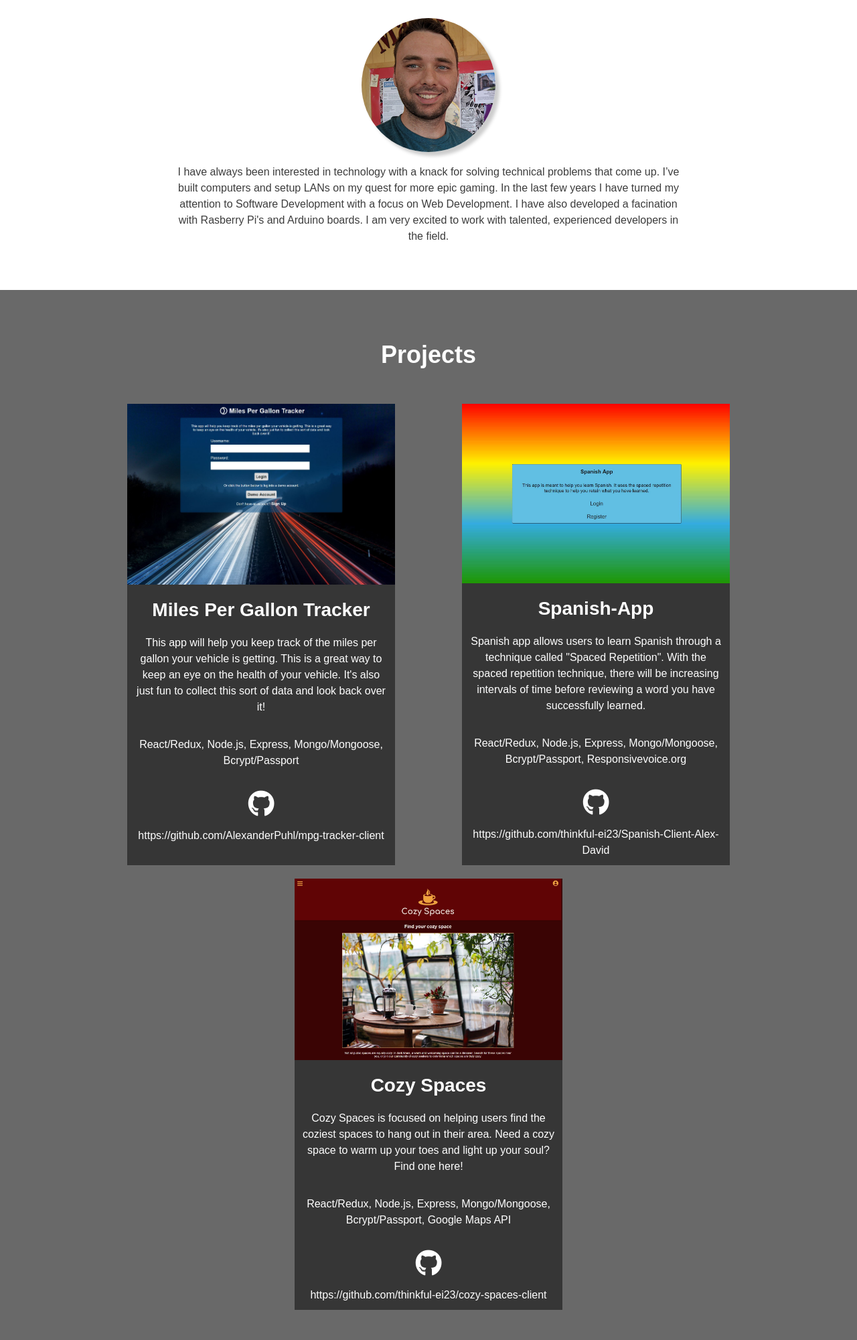
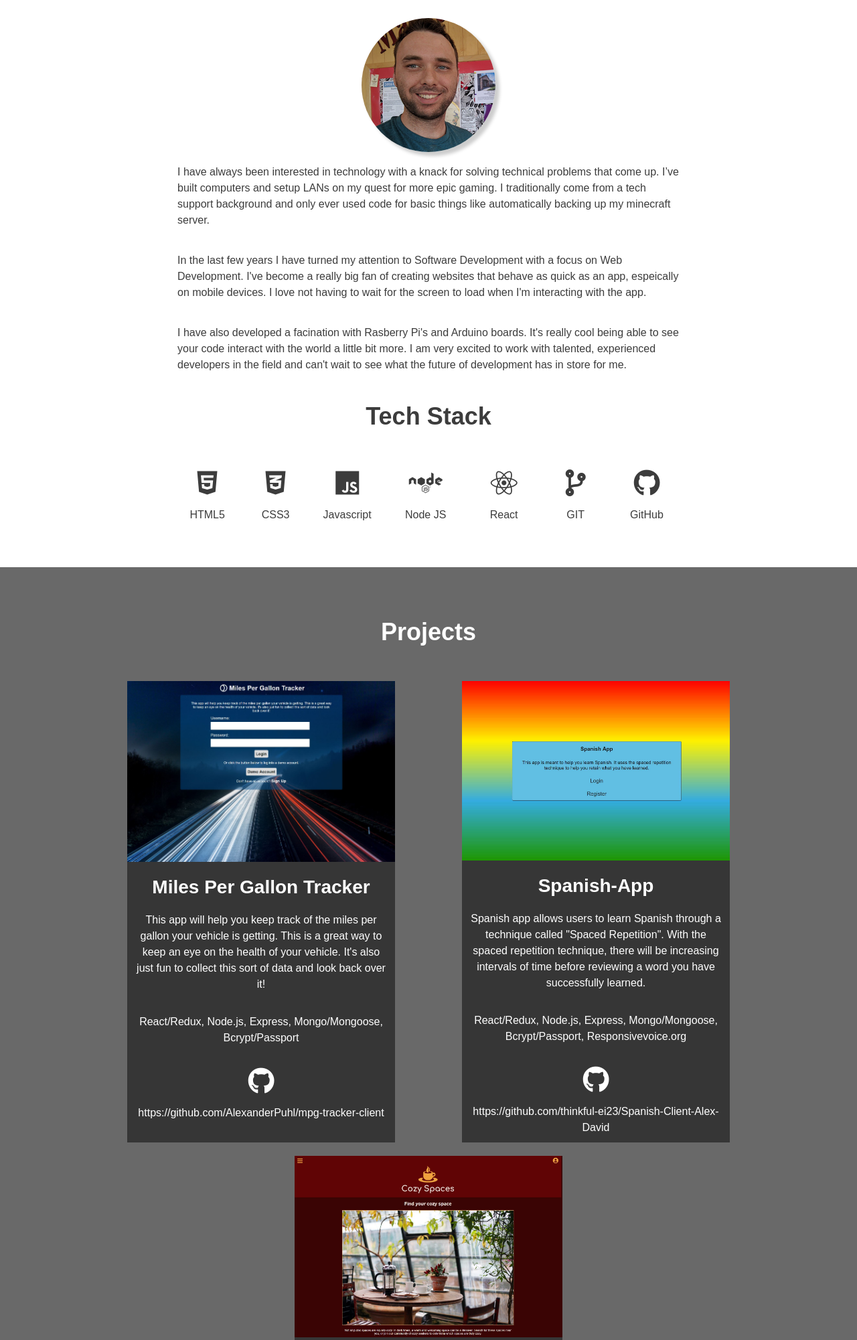
Before and after one commit to AlexanderPuhl/old_portfolio, a PHP site: page /index.html in a window 1280 px wide. Shown: the part 917-2918 px from the top of the page at 67% size. Run offline with PHP 8.4, Linux system fonts and the light colour scheme; some libraries are stand-ins or nearby versions.

Commit message:
added tech stack

```diff
--- a/index.html
+++ b/index.html
@@ -1,141 +1,214 @@
 <!DOCTYPE html>
 <html lang="en">
   <head>
-    <meta charset="UTF-8">
-    <link rel="shortcut icon" href="./images/favicon.ico">
-    <meta name="viewport" content="width=device-width, initial-scale=1.0">
-    <meta http-equiv="X-UA-Compatible" content="ie=edge">
+    <meta charset="UTF-8" />
+    <link rel="shortcut icon" href="./images/favicon.ico" />
+    <meta name="viewport" content="width=device-width, initial-scale=1.0" />
+    <meta http-equiv="X-UA-Compatible" content="ie=edge" />
     <title>Alexander Puhl</title>
-    <link rel='stylesheet' href='./styles/normalize.css'>
-    <link rel='stylesheet' href='./styles/index.css'>
-    <link rel="stylesheet" href="https://use.fontawesome.com/releases/v5.5.0/css/all.css" integrity="sha384-B4dIYHKNBt8Bc12p+WXckhzcICo0wtJAoU8YZTY5qE0Id1GSseTk6S+L3BlXeVIU" crossorigin="anonymous">
-    <script src='https://code.jquery.com/jquery-3.2.1.min.js' integrity='sha256-hwg4gsxgFZhOsEEamdOYGBf13FyQuiTwlAQgxVSNgt4='
-    crossorigin='anonymous'></script>
+    <link rel="stylesheet" href="./styles/normalize.css" />
+    <link rel="stylesheet" href="./styles/index.css" />
+    <link
+      rel="stylesheet"
+      href="https://use.fontawesome.com/releases/v5.5.0/css/all.css"
+      integrity="sha384-B4dIYHKNBt8Bc12p+WXckhzcICo0wtJAoU8YZTY5qE0Id1GSseTk6S+L3BlXeVIU"
+      crossorigin="anonymous"
+    />
+    <script
+      src="https://code.jquery.com/jquery-3.2.1.min.js"
+      integrity="sha256-hwg4gsxgFZhOsEEamdOYGBf13FyQuiTwlAQgxVSNgt4="
+      crossorigin="anonymous"
+    ></script>
   </head>
   <body>
     <nav class="navbar">
-      <a href="https://www.alexpuhl.com"><p>Alexander Puhl</p></a>
-      <span class="navbar-toggle" id='js-navbar-toggle'><i class='fas fa-bars'></i></span>
-      <ul class="main-nav" id="js-main-nav">
-        <li id="home-link"><a href="#hero-section">HOME</a></li>
-        <li id="about-link"><a href="#about-section">ABOUT</a></li>
-        <li id="projects-link"><a href="#projects-section">PROJECTS</a></li>
-        <li id="contacts-link"><a href="#contacts-section">CONTACT</a></li>
+      <a class="lightText" href="https://www.alexpuhl.com"><p>Alexander Puhl</p></a>
+      <span class="navbar-toggle" id="js-navbar-toggle"
+        ><i class="fas fa-bars"></i
+      ></span>
+      <ul class=" main-nav" id="js-main-nav">
+        <li  id="home-link"><a  class="lightText" href="#hero-section">HOME</a></li>
+        <li id="about-link"><a class="lightText" href="#about-section">ABOUT</a></li>
+        <li id="projects-link"><a class="lightText" href="#projects-section">PROJECTS</a></li>
+        <li id="contacts-link"><a class="lightText" href="#contacts-section">CONTACT</a></li>
       </ul>
     </nav>
-    <header class='hero-section textCenter' id='hero-section'>
+    <header class="hero-section textCenter" id="hero-section">
       <h1>Alex Puhl</h1>
       <p>Hey there! I’m a full stack developer based in Salt Lake City, UT.</p>
       <ul class="flexRow noMargin">
         <li>
-          <a href='https://github.com/AlexanderPuhl' target="_blank">
+          <a class="lightText" href="https://github.com/AlexanderPuhl" target="_blank">
             <i class="fab fa-github"></i>
           </a>
         </li>
         <li>
-          <a href='https://www.linkedin.com/in/alexander-puhl/' target="_blank">
+          <a class="lightText" href="https://www.linkedin.com/in/alexander-puhl/" target="_blank">
             <i class="fab fa-linkedin"></i>
           </a>
         </li>
         <li>
-          <a href='https://twitter.com/AlexPuhl' target="_blank">
+          <a class="lightText" href="https://twitter.com/AlexPuhl" target="_blank">
             <i class="fab fa-twitter"></i>
           </a>
         </li>
         <li>
-          <a href='mailto:alexpuhldeveloper@gmail.com'>
+          <a class="lightText" href="mailto:alexpuhldeveloper@gmail.com">
             <i class="fas fa-envelope"></i>
           </a>
         </li>
       </ul>
     </header>
-    <section class='darkText' id='about-section'>
-      <div class='container'>
+    <section class="darkText" id="about-section">
+      <div class="container">
         <h2>About Me</h2>
-        <div class='flexColumn'>
-          <img class="profile-picture" src='./images/pic.JPG'>
+        <div class="flexColumn">
+          <img class="profile-picture" src="./images/pic.JPG" />
           <p class="biography">
-            I have always been interested in technology with a knack for solving technical problems that come up.
-            I’ve built computers and setup LANs on my quest for more epic gaming.
-            In the last few years I have turned my attention to Software Development with a focus on Web Development.
-            I have also developed a facination with Rasberry Pi's and Arduino boards.
-            I am very excited to work with talented, experienced developers in the field.
+            I have always been interested in technology with a knack for solving
+            technical problems that come up. I’ve built computers and setup LANs
+            on my quest for more epic gaming. I traditionally come from a tech
+            support background and only ever used code for basic things like
+            automatically backing up my minecraft server.
+          </p>
+          <p class="biography">
+            In the last few years I have turned my attention to Software
+            Development with a focus on Web Development. I've become a really
+            big fan of creating websites that behave as quick as an app,
+            espeically on mobile devices. I love not having to wait for the
+            screen to load when I'm interacting with the app.
+          </p>
+          <p class="biography">
+            I have also developed a facination with Rasberry Pi's and Arduino
+            boards. It's really cool being able to see your code interact with
+            the world a little bit more. I am very excited to work with
+            talented, experienced developers in the field and can't wait to see
+            what the future of development has in store for me.
           </p>
         </div>
-        <div class='flexRow resume'>
-          <div class='flexRow resume-category'>
-
-          </div>
-          <div class='flexRow resume-category'>
-
-          </div>
-          <div class='flexRow resume-category'>
-
-          </div>
-          <div class='flexRow resume-category'>
-
-          </div>
+        <div class="tech-stack-section">
+          <h2>Tech Stack</h2>
+          <ul class="tech-stack-icons">
+            <li class="flexColumn"><a class="darkText" href="https://www.w3schools.com/html/html_intro.asp" target="_blank"><i class="fab fa-html5"></i>HTML5</a></li>
+            <li class="flexColumn"><a class="darkText" href='https://www.w3schools.com/css/css_intro.asp' target="_blank"><i class="fab fa-css3-alt"></i>CSS3</a></li>
+            <li class="flexColumn"><a class="darkText" href='https://www.w3schools.com/js/js_intro.asp' target="_blank"><i class="fab fa-js"></i>Javascript</a></li>
+            <li class="flexColumn"><a class="darkText" href='https://www.w3schools.com/nodejs/nodejs_intro.asp' target="_blank"><i class="fab fa-node"></i>Node JS</a></li>
+            <li class="flexColumn"><a class="darkText" href='https://reactjs.org/' target="_blank"><i class="fab fa-react"></i>React</a></li>
+            <li class="flexColumn"><a class="darkText" href='https://en.wikipedia.org/wiki/Git' target="_blank"><i class="fas fa-code-branch"></i>GIT</a></li>
+            <li class="flexColumn"><a class="darkText" href='https://en.wikipedia.org/wiki/GitHub' target="_blank"><i class="fab fa-github"></i>GitHub</a></li>
+          </ul>
+        </div>
+        <div class="flexRow resume">
+          <div class="flexRow resume-category"></div>
+          <div class="flexRow resume-category"></div>
+          <div class="flexRow resume-category"></div>
+          <div class="flexRow resume-category"></div>
         </div>
       </div>
     </section>
-    <section class='lightText secondaryBackground' id='projects-section'>
-      <div class='container'>
+    <section class="lightText secondaryBackground" id="projects-section">
+      <div class="container">
         <h2>Projects</h2>
         <ul class="projects">
           <li class="project-card">
-            <a class="img" href='https://mpg-tracker-client.herokuapp.com/' target="_blank">
-              <img src='./images/mpg-tracker2.jpg' alt='MPG Tracker'/>
+            <a
+              class="img"
+              href="https://mpg-tracker-client.herokuapp.com/"
+              target="_blank"
+            >
+              <img src="./images/mpg-tracker2.jpg" alt="MPG Tracker" />
             </a>
-            <div class='project-card-info textCenter'>
+            <div class="project-card-info textCenter">
               <h3>Miles Per Gallon Tracker</h3>
               <p>
-                This app will help you keep track of the miles per gallon your vehicle is getting.
-                This is a great way to keep an eye on the health of your vehicle.
-                It's also just fun to collect this sort of data and look back over it!
+                This app will help you keep track of the miles per gallon your
+                vehicle is getting. This is a great way to keep an eye on the
+                health of your vehicle. It's also just fun to collect this sort
+                of data and look back over it!
               </p>
-              <p>React/Redux, Node.js, Express, Mongo/Mongoose, Bcrypt/Passport</p>
-              <a href='https://github.com/AlexanderPuhl/mpg-tracker-client' target="_blank">
+              <p>
+                React/Redux, Node.js, Express, Mongo/Mongoose, Bcrypt/Passport
+              </p>
+              <a class="lightText"
+                href="https://github.com/AlexanderPuhl/mpg-tracker-client"
+                target="_blank"
+              >
                 <i class="fab fa-github"></i>
               </a>
-              <a class="githubLink" href='https://github.com/AlexanderPuhl/mpg-tracker-client' target="_blank">
+              <a
+                class="githubLink lightText"
+                href="https://github.com/AlexanderPuhl/mpg-tracker-client"
+                target="_blank"
+              >
                 https://github.com/AlexanderPuhl/mpg-tracker-client
               </a>
             </div>
           </li>
           <li class="project-card">
-            <a class="img" href='https://spanish-app-client.herokuapp.com/' target="_blank">
-              <img src='./images/spanish-app.jpg' alt='MPG Tracker'/>
+            <a
+              class="img"
+              href="https://spanish-app-client.herokuapp.com/"
+              target="_blank"
+            >
+              <img src="./images/spanish-app.jpg" alt="MPG Tracker" />
             </a>
-            <div class='project-card-info textCenter'>
+            <div class="project-card-info textCenter">
               <h3>Spanish-App</h3>
               <p>
-                Spanish app allows users to learn Spanish through a technique called "Spaced Repetition".
-                With the spaced repetition technique, there will be increasing intervals of time before reviewing a word you have successfully learned.
+                Spanish app allows users to learn Spanish through a technique
+                called "Spaced Repetition". With the spaced repetition
+                technique, there will be increasing intervals of time before
+                reviewing a word you have successfully learned.
               </p>
-              <p>React/Redux, Node.js, Express, Mongo/Mongoose, Bcrypt/Passport, Responsivevoice.org</p>
-              <a href='https://github.com/thinkful-ei23/Spanish-Client-Alex-David' target="_blank">
+              <p>
+                React/Redux, Node.js, Express, Mongo/Mongoose, Bcrypt/Passport,
+                Responsivevoice.org
+              </p>
+              <a class="lightText"
+                href="https://github.com/thinkful-ei23/Spanish-Client-Alex-David"
+                target="_blank"
+              >
                 <i class="fab fa-github"></i>
               </a>
-              <a class="githubLink" href='https://github.com/thinkful-ei23/Spanish-Client-Alex-David' target="_blank">
+              <a
+                class="githubLink  lightText"
+                href="https://github.com/thinkful-ei23/Spanish-Client-Alex-David"
+                target="_blank"
+              >
                 https://github.com/thinkful-ei23/Spanish-Client-Alex-David
               </a>
             </div>
           </li>
           <li class="project-card">
-            <a class="img" href='https://cozy-spaces-client.herokuapp.com/' target="_blank">
-              <img c src='./images/cozy-spaces.JPG' alt='MPG Tracker'/>
+            <a
+              class="img"
+              href="https://cozy-spaces-client.herokuapp.com/"
+              target="_blank"
+            >
+              <img src="./images/cozy-spaces.JPG" alt="MPG Tracker" />
             </a>
-            <div class='project-card-info textCenter'>
+            <div class="project-card-info textCenter">
               <h3>Cozy Spaces</h3>
               <p>
-                Cozy Spaces is focused on helping users find the coziest spaces to hang out in their area.
-                Need a cozy space to warm up your toes and light up your soul? Find one here!
+                Cozy Spaces is focused on helping users find the coziest spaces
+                to hang out in their area. Need a cozy space to warm up your
+                toes and light up your soul? Find one here!
               </p>
-              <p>React/Redux, Node.js, Express, Mongo/Mongoose, Bcrypt/Passport, Google Maps API</p>
-              <a href='https://github.com/thinkful-ei23/cozy-spaces-client' target="_blank">
+              <p>
+                React/Redux, Node.js, Express, Mongo/Mongoose, Bcrypt/Passport,
+                Google Maps API
+              </p>
+              <a class="lightText"
+                href="https://github.com/thinkful-ei23/cozy-spaces-client"
+                target="_blank"
+              >
                 <i class="fab fa-github"></i>
               </a>
-              <a class="githubLink" href='https://github.com/thinkful-ei23/cozy-spaces-client' target="_blank">
+              <a
+                class="githubLink lightText"
+                href="https://github.com/thinkful-ei23/cozy-spaces-client"
+                target="_blank"
+              >
                 https://github.com/thinkful-ei23/cozy-spaces-client
               </a>
             </div>
@@ -143,35 +216,38 @@
         </ul>
       </div>
     </section>
-    <footer class='primaryBackground textCenter' id='contacts-section'>
+    <footer class="primaryBackground textCenter" id="contacts-section">
       <section>
         <div class="contacts">
           <ul class="contacts-box flexRow noMargin">
             <li class="contact textCenter">
-              <a href='https://github.com/AlexanderPuhl' target="_blank">
+              <a class="lightText" href="https://github.com/AlexanderPuhl" target="_blank">
                 <i class="fab fa-github"></i>
               </a>
             </li>
             <li class="contact textCenter">
-              <a href='https://www.linkedin.com/in/alexander-puhl/' target="_blank">
+              <a class="lightText"
+                href="https://www.linkedin.com/in/alexander-puhl/"
+                target="_blank"
+              >
                 <i class="fab fa-linkedin"></i>
               </a>
             </li>
             <li class="contact textCenter">
-              <a href='https://twitter.com/AlexPuhl' target="_blank">
+              <a class="lightText" href="https://twitter.com/AlexPuhl" target="_blank">
                 <i class="fab fa-twitter"></i>
               </a>
             </li>
             <li class="contact textCenter">
-              <a href='mailto:alexpuhldeveloper@gmail.com'>
+              <a class="lightText" href="mailto:alexpuhldeveloper@gmail.com">
                 <i class="fas fa-envelope"></i>
               </a>
             </li>
           </ul>
         </div>
-        <p class='width800'>Developed by Alexander Puhl © 2018</p>
+        <p class="width800">Developed by Alexander Puhl © 2018</p>
       </section>
     </footer>
-    <script src='./scripts/navbar.js'></script>
+    <script src="./scripts/navbar.js"></script>
   </body>
 </html>
--- a/styles/index.css
+++ b/styles/index.css
@@ -33,7 +33,7 @@ body {
   line-height: 1.5;
 }
 a {
-  color: var(--lightText);
+  /* color: var(--lightText); */
   text-decoration: none;
 }
 body {
@@ -208,8 +208,30 @@ header p {
 }
 .biography {
   margin: 18px auto;
+  /* text-align: center; */
+  width: 75%;
+}
+.tech-stack-section {
+  display: flex;
+  flex-direction: column;
+  align-items: center;
+}
+.tech-stack-icons {
+  display: flex;
+  flex-wrap: wrap;
+  justify-content: center;
+}
+.tech-stack-icons li {
+
+  margin: 0 20px;
   text-align: center;
-  width: 75%;
+}
+.tech-stack-icons li a:hover {
+  color: var(--tealText);
+}
+.tech-stack-icons li a {
+  display: flex;
+  flex-direction: column;
 }
 .resume {
   flex-wrap: wrap;
```
